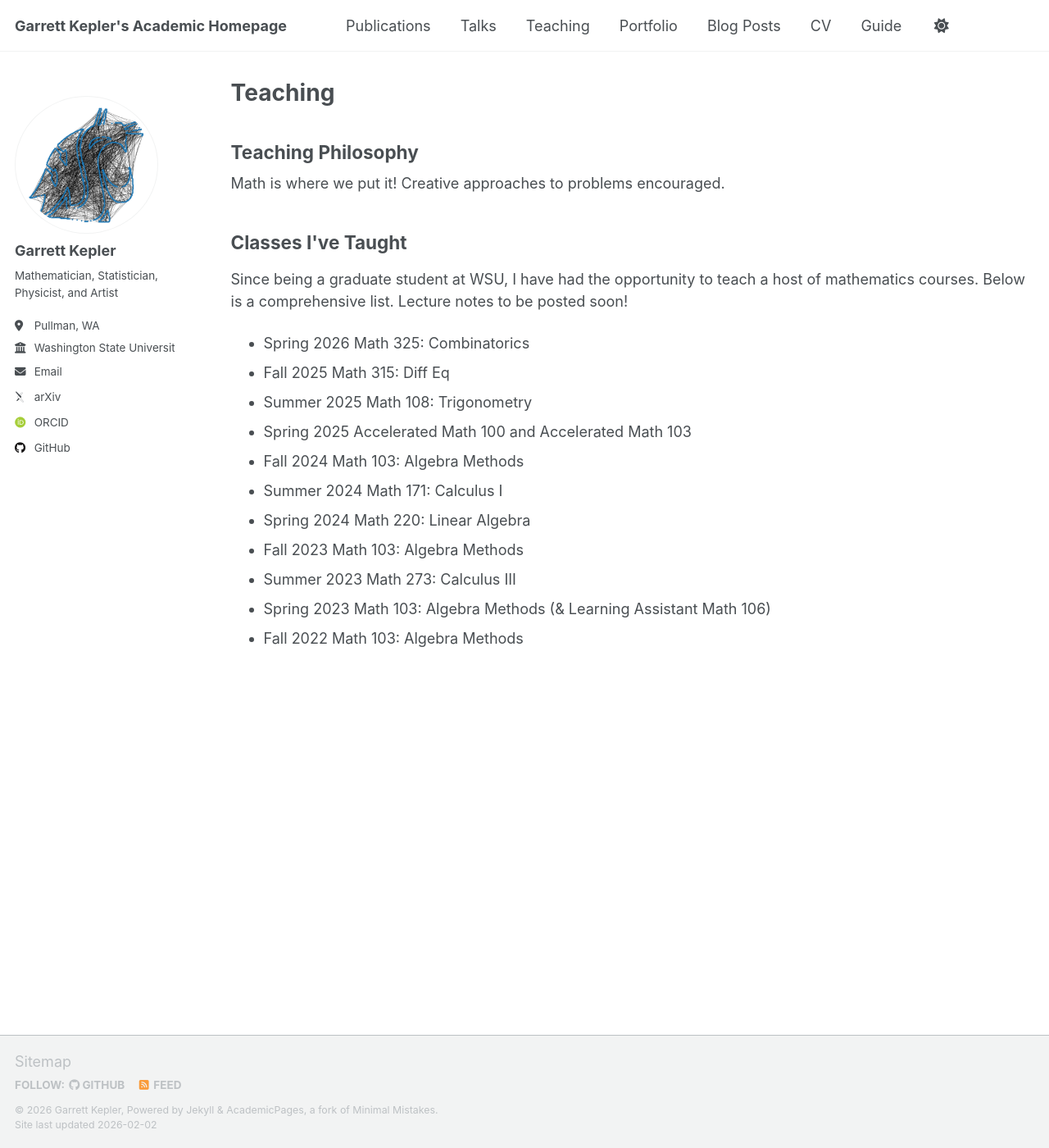
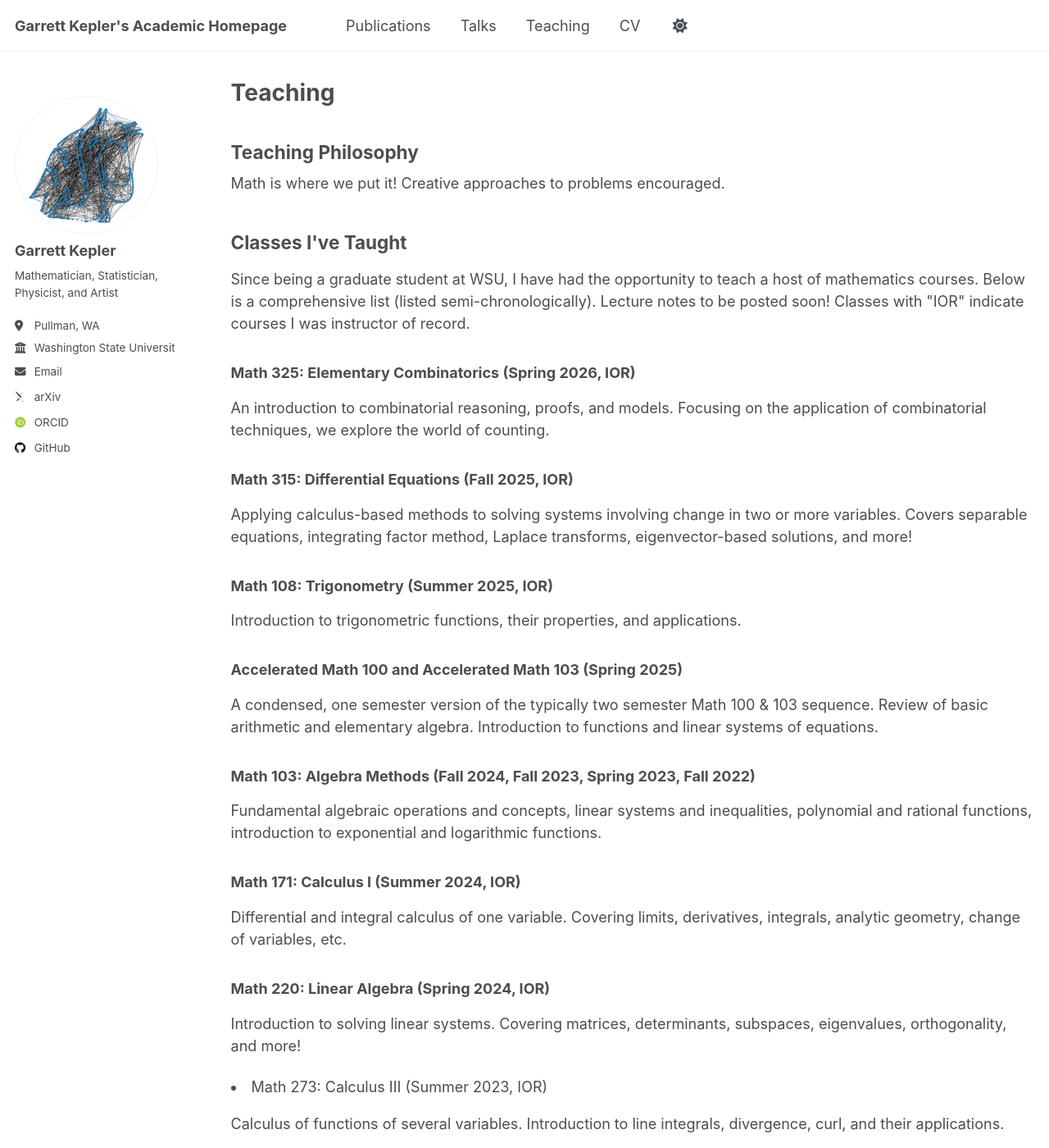
Before and after one commit to garrett-kepler/garrett-kepler.github.io, a Jekyll site: the page built from _pages/teaching.html, in a window 1280 px wide and 1400 px high. Shown: the whole window at 82% size. Built offline with Jekyll 4.4.1, drawn with Linux system fonts in a browser that asks for light colours; some web fonts are replaced; a script that is not in the unit is left out.

Commit message:
2.1.26 changes
updated cv, header, and teaching page. added classes folder, need to update those with lecture notes.

```diff
--- a/_pages/teaching.html
+++ b/_pages/teaching.html
@@ -7,22 +7,35 @@ author_profile: true
 
 <h2>Teaching Philosophy</h2>
 Math is where we put it! Creative approaches to problems encouraged.
+
 <h2>Classes I've Taught</h2>
 <p>
-Since being a graduate student at WSU, I have had the opportunity to teach a host of mathematics courses. Below is a comprehensive list. Lecture notes to be posted soon!
+Since being a graduate student at WSU, I have had the opportunity to teach a host of mathematics courses. Below is a comprehensive list (listed semi-chronologically). Lecture notes to be posted soon! Classes with "IOR" indicate courses I was instructor of record.
 </p>
 
-<ul>
-  <li>Spring 2026		Math 325: Combinatorics</li>
-<li>Fall 2025 		Math 315: Diff Eq</li>
-<li>Summer 2025 		Math 108: Trigonometry </li>
-<li>Spring 2025		Accelerated Math 100 and Accelerated Math 103</li>
-<li>Fall 2024		Math 103: Algebra Methods</li>
-<li>Summer 2024		Math 171: Calculus I</li>
-<li>Spring 2024		Math 220: Linear Algebra</li>
-<li>Fall 2023		Math 103: Algebra Methods </li>
-	<li>Summer 2023		Math 273: Calculus III</li>
-	<li>Spring 2023		Math 103: Algebra Methods (& Learning Assistant Math 106)</li>
-	<li>Fall 2022		Math 103: Algebra Methods </li>
 
-</ul>
+<div>
+	<h3>Math 325: Elementary Combinatorics (Spring 2026, IOR)</h3>
+		<p>An introduction to combinatorial reasoning, proofs, and models. Focusing on the application of combinatorial techniques, we explore the world of counting.</p>
+
+	<h3>Math 315: Differential Equations (Fall 2025, IOR)</h3>
+		<p>Applying calculus-based methods to solving systems involving change in two or more variables. Covers separable equations, integrating factor method, Laplace transforms, eigenvector-based solutions, and more!</p>
+
+	<h3>Math 108: Trigonometry (Summer 2025, IOR)</h3>
+		<p>Introduction to trigonometric functions, their properties, and applications.</p>
+
+	<h3>Accelerated Math 100 and Accelerated Math 103 (Spring 2025)</h3>
+		<p>A condensed, one semester version of the typically two semester Math 100 & 103 sequence. Review of basic arithmetic and elementary algebra. Introduction to functions and linear systems of equations.</p>
+
+	<h3>Math 103: Algebra Methods (Fall 2024, Fall 2023, Spring 2023, Fall 2022)</h3>
+		<p>Fundamental algebraic operations and concepts, linear systems and inequalities, polynomial and rational functions, introduction to exponential and logarithmic functions.</p>
+
+	<h3>Math 171: Calculus I (Summer 2024, IOR)</h3>
+		<p>Differential and integral calculus of one variable. Covering limits, derivatives, integrals, analytic geometry, change of variables, etc.</p>
+
+	<h3>Math 220: Linear Algebra (Spring 2024, IOR)</h3>
+		<p>Introduction to solving linear systems. Covering matrices, determinants, subspaces, eigenvalues, orthogonality, and more!</p>
+
+	<li>Math 273: Calculus III (Summer 2023, IOR)</li>
+		<p>Calculus of functions of several variables. Introduction to line integrals, divergence, curl, and their applications.</p>
+</div>
```
Also changed, not shown: _data/navigation.yml (+0 -12 lines), _pages/classes/math325.html (added, +41 -0 lines), _pages/cv.md (+1 -1 lines), _pages/talks.html (+2 -10 lines), images/500x300.png (deleted), images/bio-photo.jpg (deleted), images/profile.png (deleted), 2 other files.
